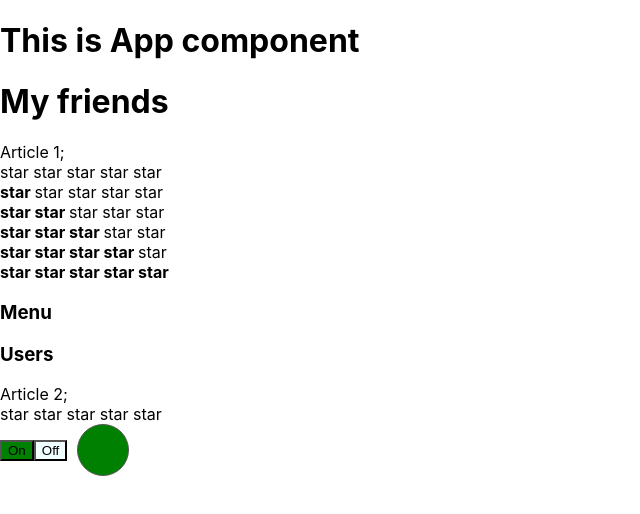
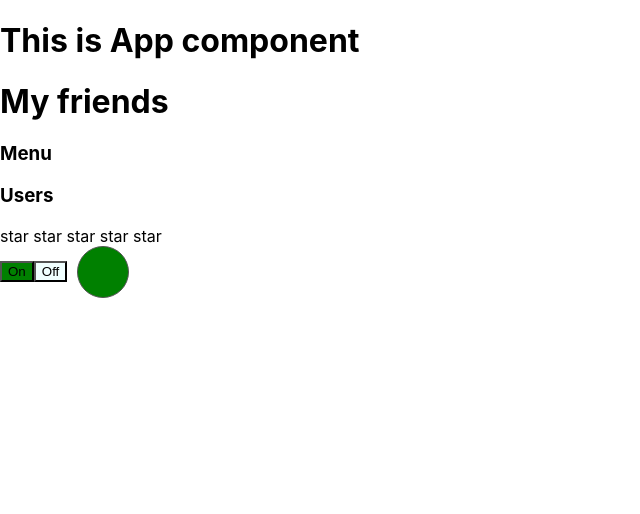
Before and after one commit to VitalickWeb/ts-test, a React (Create React App) app: page / in a window 1280 px wide. Shown: the top 514 px of the page, without its empty margins (0-640 px from the left). Built offline with nearby package versions, Linux system fonts and the light colour scheme.

Commit message:
made the callback and refactor for rating

```diff
--- a/src/App.tsx
+++ b/src/App.tsx
@@ -1,33 +1,40 @@
-import React from 'react';
+import React, {useState} from 'react';
 import './App.css';
 import {Accordion} from "./Components/Accordion/Accordion";
 import {PageTitle} from "./Components/PageTitle/PageTitle";
-import {Rating} from "./Components/Rating/Rating";
+import {Rating, RatingStarType} from "./Components/Rating/Rating";
 import {OnOff} from "./Components/OnOff/OnOff";
 
 function App() {
-    let flag = true;
+    const [starValue, setStarValue] = useState<RatingStarType>(0)
+
+    const starValueHandler = (typeStar: RatingStarType) => {
+        setStarValue(typeStar)
+    }
+
     return (
         <div className="App">
             <PageTitle title={'This is App component'}/>
             <PageTitle title={'My friends'}/>
 
-            Article 1;
-            <Rating value={0}/>
-            <Rating value={1}/>
-            <Rating value={2}/>
-            <Rating value={3}/>
-            <Rating value={4}/>
-            <Rating value={5}/>
-            <Accordion titleValue={'Menu'} collapsed={true}/>
-            <Accordion titleValue={'Users'} collapsed={true}/>
-            Article 2;
+            <Accordion
+                titleValue={'Menu'}
+                collapsed={true}
+            />
+            <Accordion
+                titleValue={'Users'}
+                collapsed={true}
+            />
+
             <Rating
-                value={0}
+                starValue={starValue}
+                starClick={starValueHandler}
             />
 
             <div>
-                <OnOff switch={flag}/>
+                <OnOff
+                    switch={true}
+                />
             </div>
         </div>
     );
--- a/src/Components/Rating/Rating.tsx
+++ b/src/Components/Rating/Rating.tsx
@@ -1,35 +1,40 @@
-import React, {useState} from "react";
-// import {Stars} from "./Stars/Stars";
+import React from "react";
+
+export type RatingStarType = 0 | 1 | 2 | 3 | 4 | 5
 
 type RatingPropsType = {
-    value: 0 | 1 | 2 | 3 | 4 | 5;
+    starValue: RatingStarType
+    starClick: (typeStar: RatingStarType) => void
 }
 
 export const Rating = (props: RatingPropsType) => {
-    const [star, setStar] = useState(props.value)
 
     return (
         <div>
-            <Stars selected={star > 0} setStar={setStar} stars={1}/>
-            <Stars selected={star > 1} setStar={setStar} stars={2}/>
-            <Stars selected={star > 2} setStar={setStar} stars={3}/>
-            <Stars selected={star > 3} setStar={setStar} stars={4}/>
-            <Stars selected={star > 4} setStar={setStar} stars={5}/>
+            <Stars
+                selected={props.starValue > 0}
+                onClickStar={props.starClick}
+                stars={1}
+            />
+            <Stars selected={props.starValue > 1} onClickStar={props.starClick} stars={2}/>
+            <Stars selected={props.starValue > 2} onClickStar={props.starClick} stars={3}/>
+            <Stars selected={props.starValue > 3} onClickStar={props.starClick} stars={4}/>
+            <Stars selected={props.starValue > 4} onClickStar={props.starClick} stars={5}/>
         </div>
     );
 }
 
 type SelectedPropsType = {
     selected: boolean
-    stars: 1 | 2 | 3 | 4 | 5
-    setStar: (value: 1 | 2 | 3 | 4 | 5) => void
+    stars: RatingStarType
+    onClickStar: (value: RatingStarType) => void
 
 }
 
 export const Stars = (props: SelectedPropsType) => {
     return (
         <span onClick={() => {
-            props.setStar (props.stars)
+            props.onClickStar (props.stars)
         }}>
             {props.selected ? <b>star </b> : ' star'}
         </span>
```
